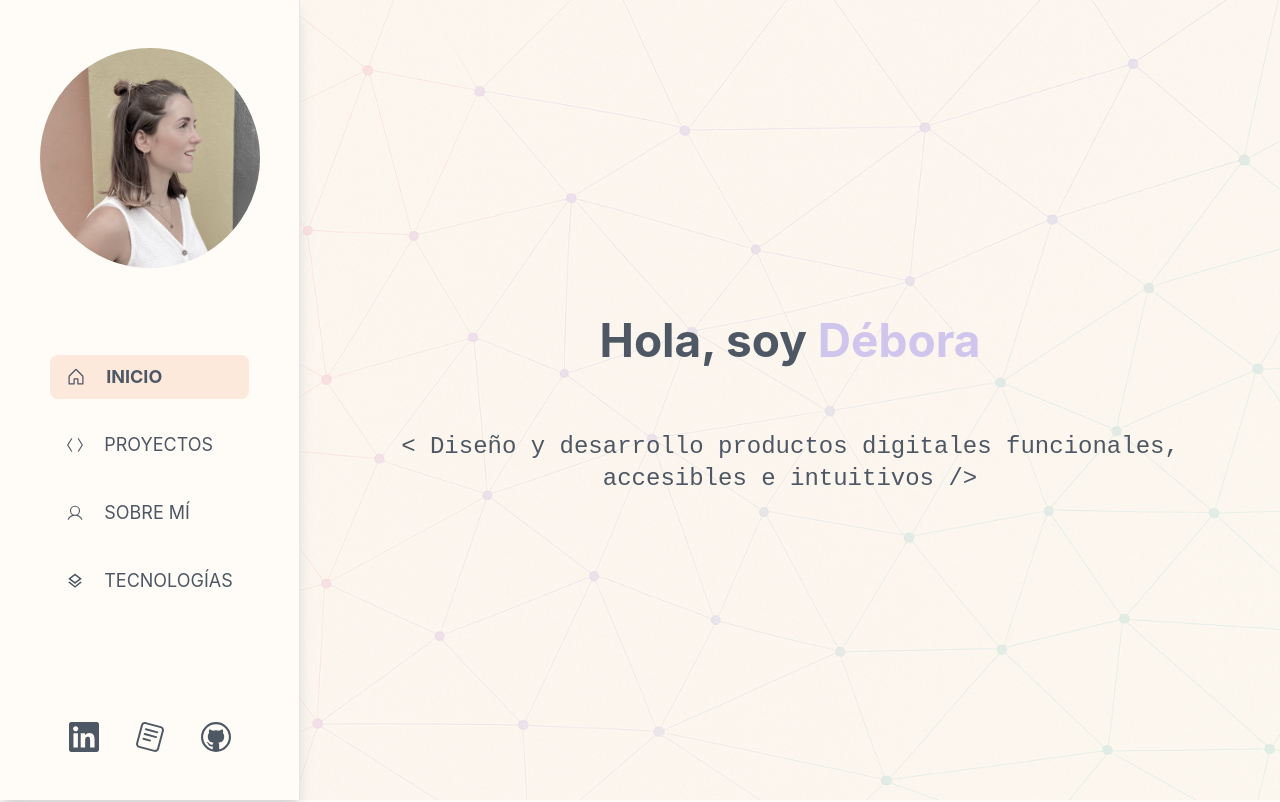
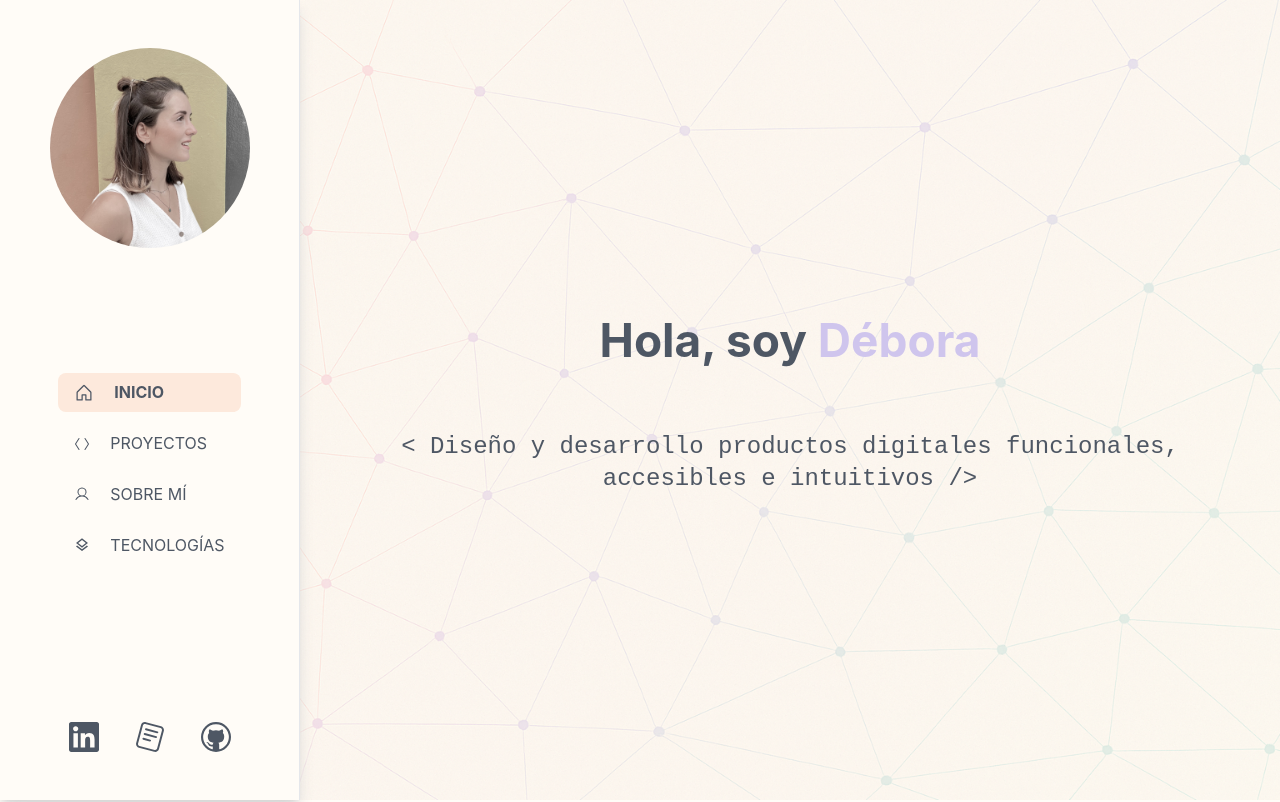
Before and after one commit to Debi312/debs-porfolio, a React (Vite) app: page / in a window 1280 px wide. Shown: the top 802 px of the page. Built offline with nearby package versions, Linux system fonts and the light colour scheme.

Commit message:
add updated CV in navbar cv link

```diff
--- a/src/components/Navbar.tsx
+++ b/src/components/Navbar.tsx
@@ -20,11 +20,11 @@ export default function Navbar() {
         <nav className="w-full fixed lg:w-[300px] bg-base dark:bg-card-dark lg:min-h-screen lg:fixed lg:border-r lg:border-gray-200  p-4 lg:py-12 flex flex-col lg:justify-between items-center shadow-lg shadow-neutral-300 z-50 ">
             <div className="hidden lg:flex lg:justify-between lg:items-center lg:space-x-4 lg:flex-col lg:text-center">
 
-                <img src="/images/foto_perfil2.jpeg" alt="logo" className="w-55 h-55 mx-auto bg-[#cfc5ed] rounded-full" />
+                <img src="/images/foto_perfil2.jpeg" alt="logo" className="w-50 h-50 mx-auto bg-[#cfc5ed] rounded-full" />
             </div>
             <div className="w-full lg:w-auto">
 
-                <ul className="flex flex-row justify-around w-full lg:flex-col lg:space-y-6 lg:space-x-0 text-navy lg:text-lg md:text-lg text-sm ">
+                <ul className="flex flex-row justify-evenly w-full lg:flex-col lg:space-y-3 lg:space-x-0 text-navy lg:text-[16px] md:text-[16px] text-sm ">
                     {links.map((link) => (
                         <li key={link.href}>
                             <a
@@ -58,7 +58,7 @@ export default function Navbar() {
                 <a
                     href="DeboraGarcia_CV.pdf"
                     target="_blank"
-                    download={"DeboraGarcia_CV.pdf"}
+                    download={"Debora_Garcia_CV_2025e.pdf"}
                     className="bg-lavender text-white p-3 rounded-full  hover:text-lavender hover:bg-white
                    lg:bg-transparent lg:hover:bg-transparent lg:text-navy lg:text-3xl  lg:p-0"
                 >
```
Also changed, not shown: 1 other file (tests, documents, lock files or other folders).
